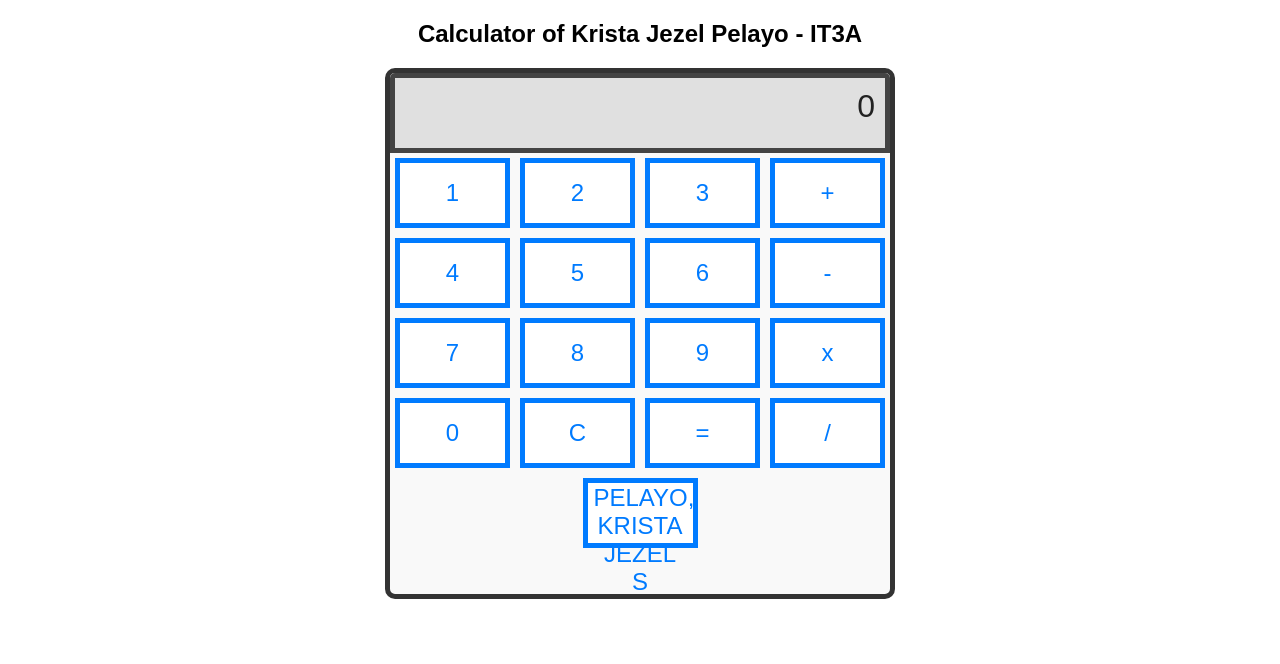
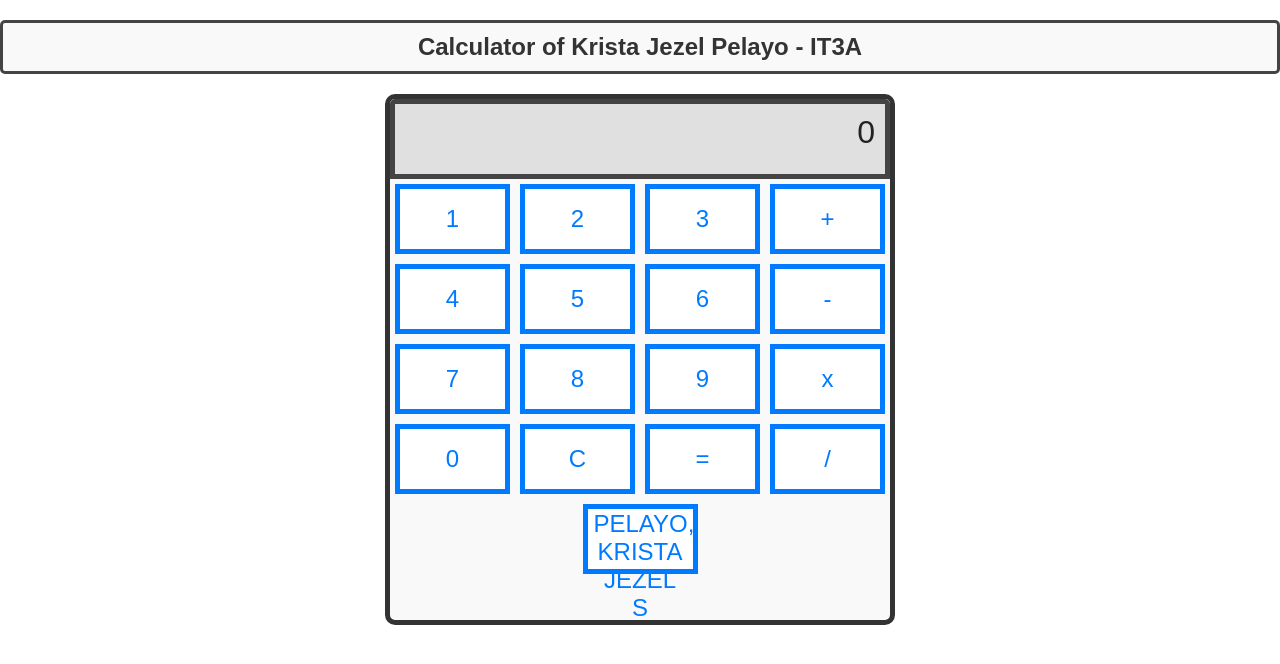
Before and after one commit to kristapelayo/calc, a React (Create React App) app: page / in a window 1280 px wide. Shown: the top 664 px of the page. Built offline with nearby package versions, Linux system fonts and the light colour scheme.

Commit message:
Update App.css

```diff
--- a/src/App.css
+++ b/src/App.css
@@ -45,3 +45,13 @@
   flex-wrap: wrap;
   justify-content: center;
 }
+
+h2 {
+  margin: 20px 0; /* Add margin for spacing */
+  font-size: 1.5em; /* Adjust font size */
+  color: #333; /* Darker text color */
+  background-color: #f9f9f9; /* Match background of the calculator */
+  padding: 10px; /* Add padding */
+  border: 3px solid #444; /* Border to match display */
+  border-radius: 5px; /* Rounded corners */
+}
```
